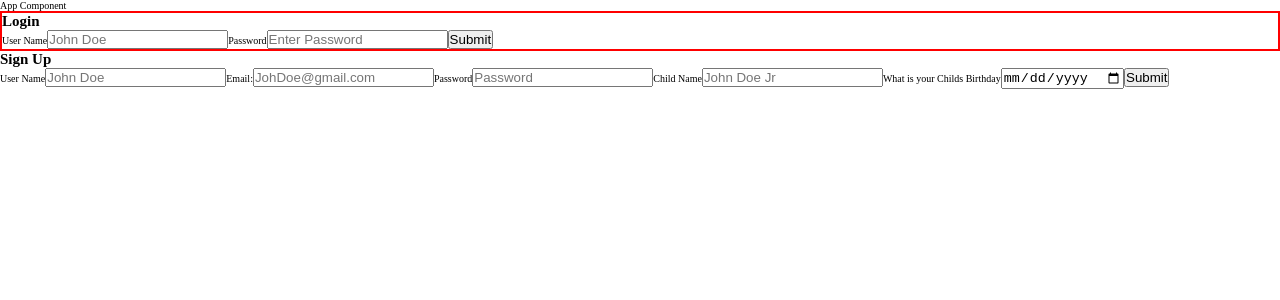
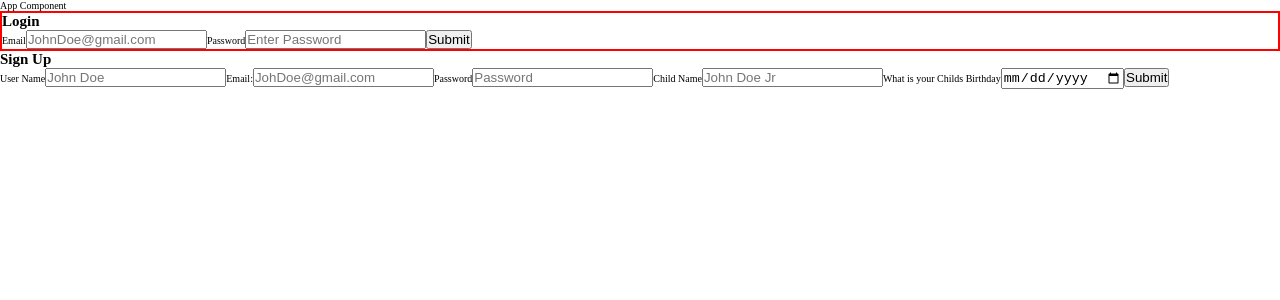
Before and after one commit to lambda-build-week-sleep-tracker/FE-Sleep-Tracker, a React (Create React App) app: page / in a window 1280 px wide. Shown: the top 300 px of the page. Built offline with nearby package versions, Linux system fonts and the light colour scheme; the HTML template or start-up script is replaced by a standard one.

Commit message:
Setup formik and yup on the login form and also form validation

```diff
--- a/src/components/LoginForm/LoginForm.jsx
+++ b/src/components/LoginForm/LoginForm.jsx
@@ -1,57 +1,59 @@
-import React, { useState } from 'react';
+import React from 'react';
 import axios from 'axios';
+import { withFormik, Form, Field} from 'formik'
+import * as Yup from 'yup'
 // Importing Styles
 import './loginForm.scss'
 
 
-function LoginForm() {
-
-	const [user, setUser] = useState({userName: "", password: ""})
-
-	const changeHandler = event => {
-		console.log("TARGET NAME IS", event.target.name)
-		console.log(event.target.value)
-		setUser({...user, [event.target.name]: event.target.value})
-	}
-
-	const formSubmit = event => {
-		event.preventDefault()
-		// axios.post(user)
-	}
+function LoginForm({ errors, touched, values }) {
 
 	return(
 		<div className="login-container">
 			<h2>Login</h2>
 			<div className="form-container">
-				<form onSubmit={formSubmit}>
-				{/* User Name Input */}
-				<label htmlFor="userName">User Name</label>
-				<input
-					type="text"
-					name="userName"
-					id="userName"
-					required
-					placeholder="John Doe"
-					onChange={changeHandler}
-					/>
+				<Form>
 
-				{/* Password */}
-				<label htmlFor="password">Password</label>
-				<input
-					type="password"
-					name="password"
-					id="password"
-					required
-					placeholder="Enter Password"
-					onChange={changeHandler}
-					/>
+					{/* User Name Input */}
+					<label>
+						Email
+						<Field type="text" name="email" placeholder="JohnDoe@gmail.com"/>
+						{ touched.email && errors.email && <p>{errors.email}</p> }
+					</label>
 
-				<button type="submit">Submit</button>
-				</form>
+					{/* Password */}
+					<label>
+						Password
+						<Field type="password" name="password" placeholder="Enter Password"/>
+						{ touched.password && errors.password && <p>{errors.password}</p> }
+					</label>
+
+					<button type="submit">Submit</button>
+				</Form>
 			</div>
 
 		</div>
 	)
 }
 
-export default LoginForm;
+const FormikLoginForm  = withFormik({
+	mapPropsToValues({email, password}){
+		return{
+			email: email || "",
+			password: password || ""
+		}
+	},
+
+	// Yup validation
+	validationSchema: Yup.object().shape({
+		email: Yup.string().email().required("Email must be filled out"),
+		password: Yup.string().required("Password must be filled out")
+	}),
+
+	handleSubmit(values){
+		axios
+			.post("URL", values)
+	}
+})(LoginForm)
+
+export default FormikLoginForm;
```
